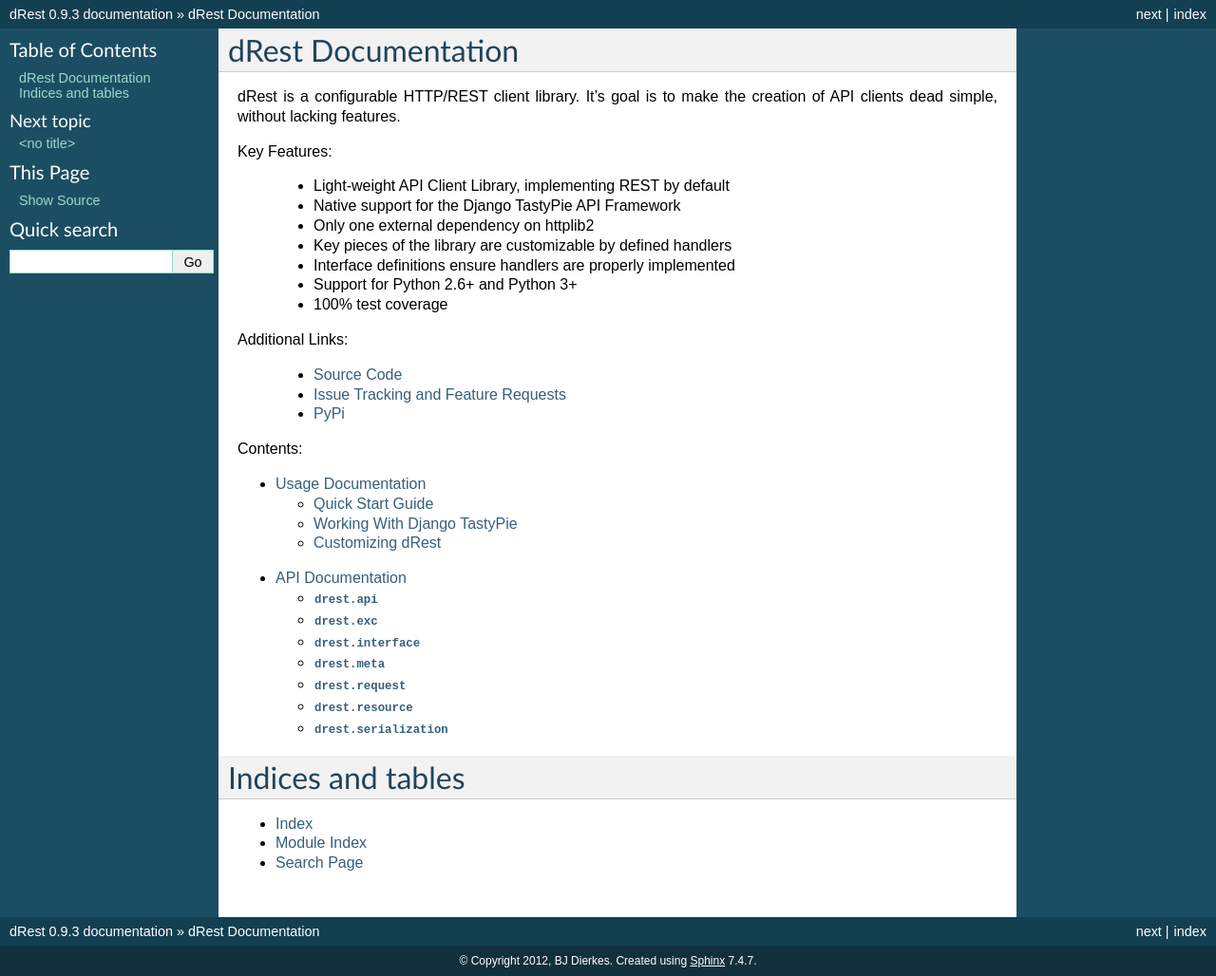
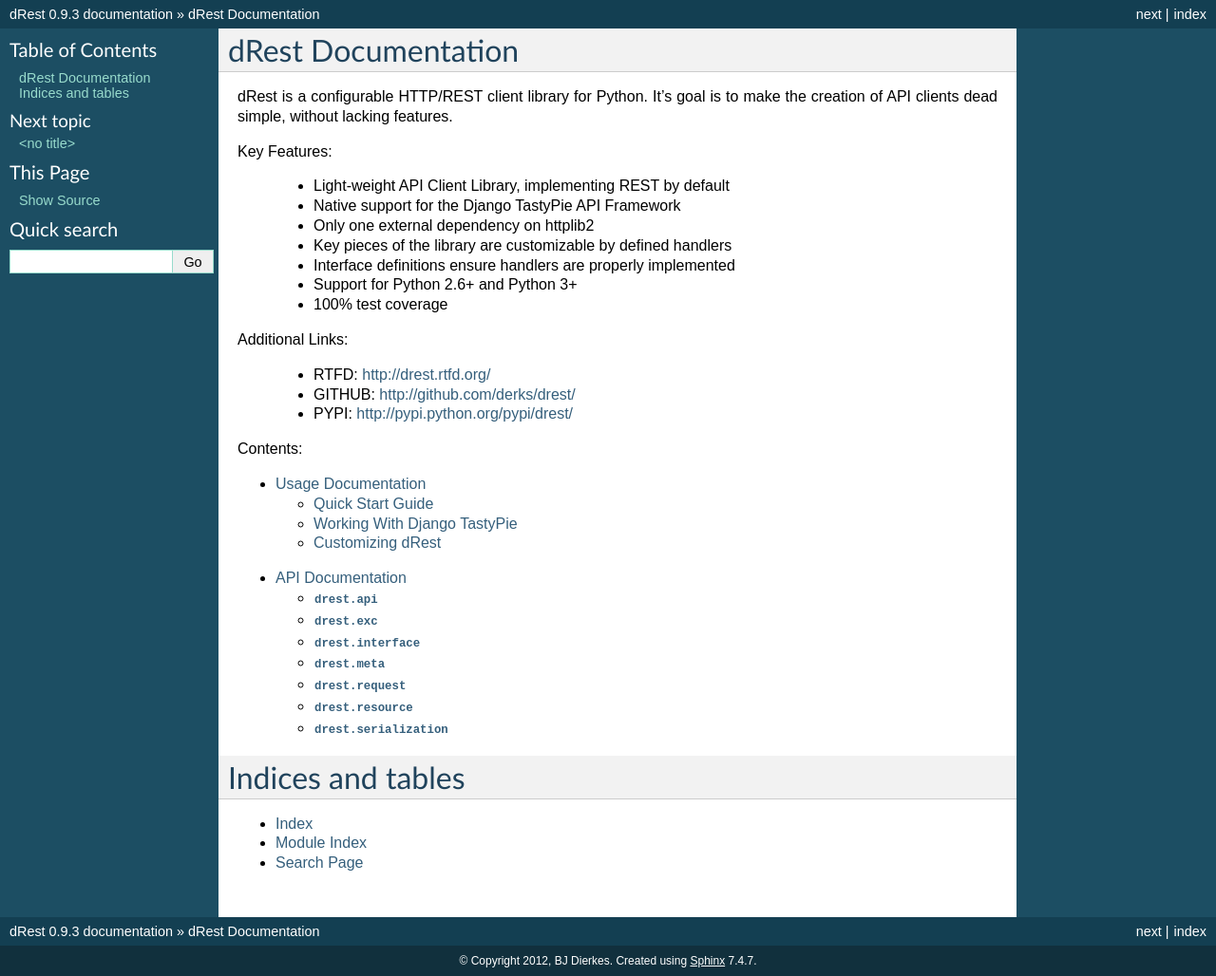
Before and after one commit to datafolklabs/drest, a Sphinx documentation site: the page built from doc/source/index.rst, in a window 1280 px wide. Shown: the whole page at 95% size. Built offline with Sphinx 7.4.7, drawn with Linux system fonts in a browser that asks for light colours.

Commit message:
for python

```diff
--- a/doc/source/index.rst
+++ b/doc/source/index.rst
@@ -6,8 +6,8 @@
 dRest Documentation
 ===================
 
-dRest is a configurable HTTP/REST client library.  It's goal is to make
-the creation of API clients dead simple, without lacking features.
+dRest is a configurable HTTP/REST client library for Python.  It's goal is to
+make the creation of API clients dead simple, without lacking features.
 
 Key Features:
 
@@ -21,10 +21,9 @@
 
 Additional Links:
 
-    * `Source Code <http://github.com/derks/drest/>`_
-    * `Issue Tracking and Feature Requests <http://github.com/derks/drest/issues/>`_
-    * `PyPi <http://pypi.python.org/pypi/drest>`_
-
+    * RTFD: `http://drest.rtfd.org/ <http://drest.rtfd.org/>`_
+    * GITHUB: `http://github.com/derks/drest/ <http://github.com/derks/drest/>`_
+    * PYPI: `http://pypi.python.org/pypi/drest/ <http://pypi.python.org/pypi/drest/>`_
 
 Contents:
 
```
Also changed, not shown: 2 other files.
